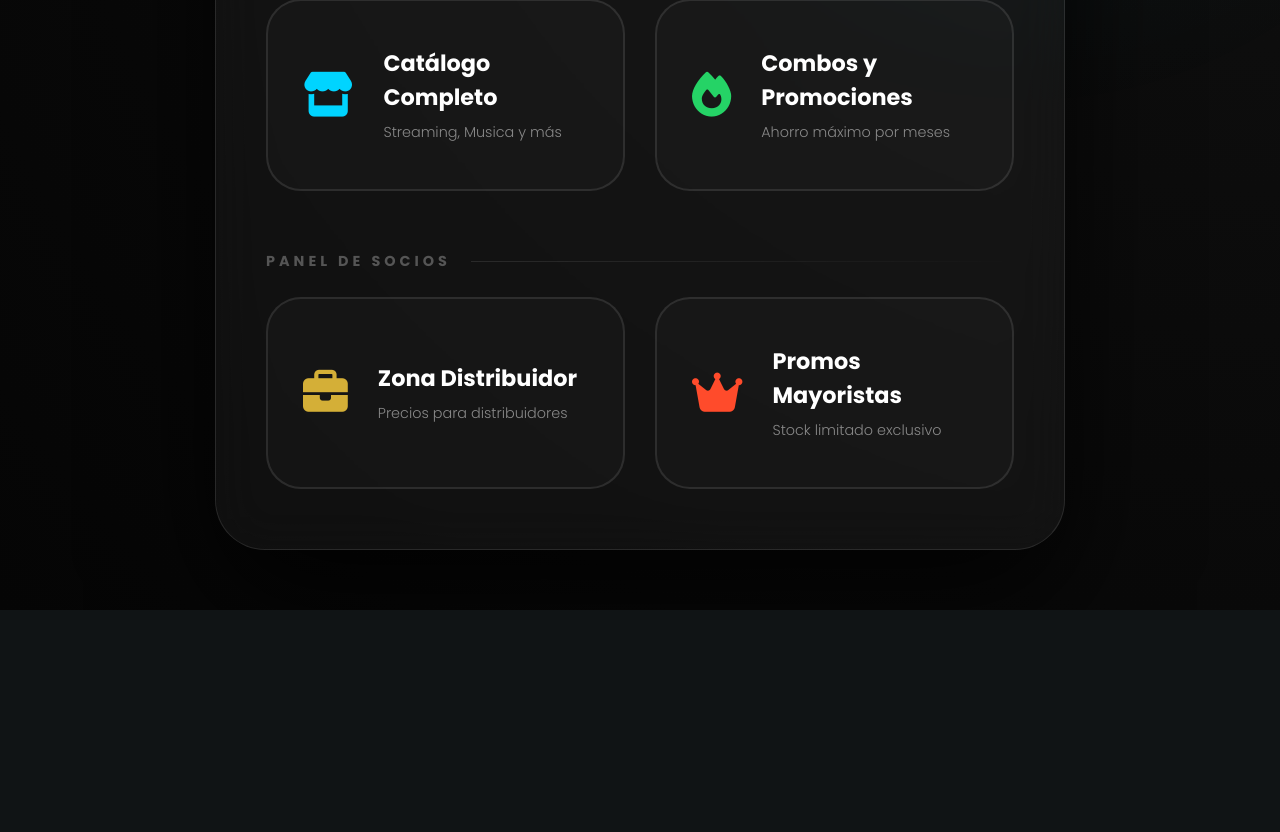
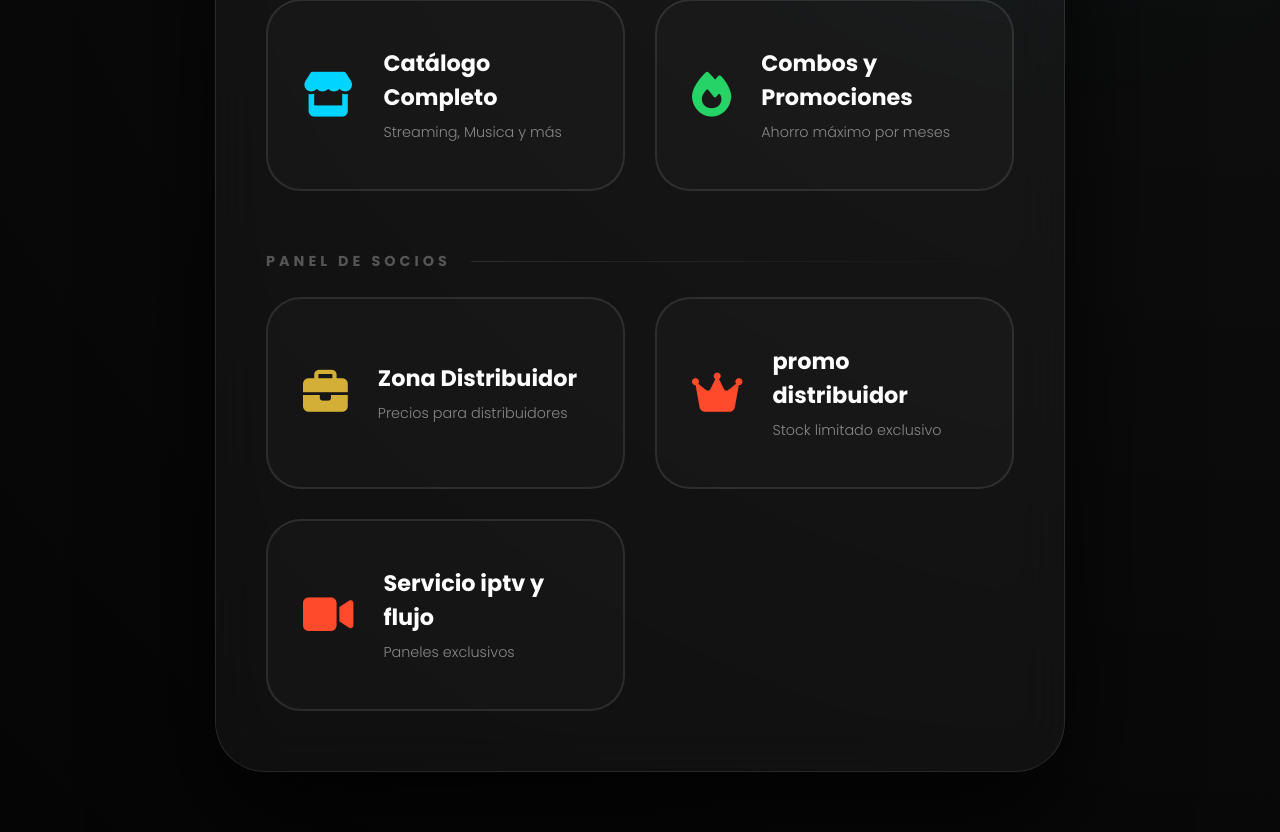
Before and after one commit to alexstoree-pe/tienda-alex, a Flask app: page / in a window 1280 px wide. Shown: the part 524-1356 px from the top of the page. Before the commit the page ends 1134 px from the top, so only its background shows below. Run offline with Flask 3, Linux system fonts and the light colour scheme.

Commit message:
Add files via upload

```diff
--- a/app/templates/clientes.html
+++ b/app/templates/clientes.html
@@ -17,7 +17,7 @@
 <!-- Botones de navegación superior -->
 <div class="container contenedor-navegacion-superior">
     <div class="grid-botones" data-aos="zoom-in">
-        <a href="{{ url_for('main.inicio') }}" class="btn-universal btn-home"><i class="fas fa-home"></i> INICIO</a>
+        <a href="{{ url_for('main.inicio') }}" class="btn-universal btn-home"><i class="fas fa-home"></i> Volver Atras</a>
         <a href="{{ url_for('clientes.promociones') }}" class="btn-universal btn-promo"><i class="fas fa-fire"></i> PROMOCIONES</a>
     </div>
 
--- a/app/templates/distribuidores.html
+++ b/app/templates/distribuidores.html
@@ -39,7 +39,7 @@
 
 <div class="container" style="padding-top: 0;">
     <div class="grid-botones" data-aos="zoom-in">
-        <a href="{{ url_for('main.inicio') }}" class="btn-universal" style="background:var(--glass); color:#fff; border:1px solid var(--glass-border);"><i class="fas fa-home" style="margin-right: 5px;"></i> INICIO</a>
+        <a href="{{ url_for('main.inicio') }}" class="btn-universal" style="background:var(--glass); color:#fff; border:1px solid var(--glass-border);"><i class="fas fa-home" style="margin-right: 5px;"></i> Volver Atras</a>
         <a href="{{ url_for('distribuidores.promos_vip') }}" class="btn-universal" style="background:var(--gold-gradient); color:#000;"><i class="fas fa-crown" style="margin-right: 5px;"></i> PROMOS VIP</a>
     </div>
     <div class="grid-botones" style="grid-template-columns: 1fr; margin-top: 8px;" data-aos="zoom-in">
--- a/app/templates/distribuidores_promos.html
+++ b/app/templates/distribuidores_promos.html
@@ -9,10 +9,8 @@
 
 <div class="container" style="padding-top: 0;">
     <div class="grid-botones" data-aos="zoom-in">
-        <a href="{{ url_for('main.inicio') }}" class="btn-universal" style="background:var(--glass); color:#fff; border:1px solid var(--glass-border);"><i class="fas fa-home" style="margin-right: 5px;"></i> INICIO</a>
-
-        <!-- CORRECCIÓN: Botón desactivado temporalmente con "#" para evitar el BuildError -->
-        <a href="{{ url_for('distribuidores.distribuidores') }}" class="btn-universal" style="background:var(--primary); color:#000;"><i class="fas fa-briefcase" style="margin-right: 5px;"></i> PANEL DISTRIBUIDOR</a>
+        <a href="{{ url_for('distribuidores.distribuidores') }}" class="btn-universal" style="background:var(--primary); color:#000;"><i class="fas fa-briefcase" style="margin-right: 5px;"></i> Volver Atras</a>
+        <a href="{{ url_for('main.inicio') }}" class="btn-universal" style="background:var(--glass); color:#fff; border:1px solid var(--glass-border);"><i class="fas fa-home" style="margin-right: 5px;"></i> INICIO DEL PANEL</a>
     </div>
 </div>
 
--- a/app/templates/index.html
+++ b/app/templates/index.html
@@ -217,17 +217,16 @@
     </div>
 
 <div class="buttons-grid">
-        <!-- CORREGIDO: URL de Clientes referenciando su Blueprint -->
-        <div onclick="solicitarAcceso('{{ url_for('clientes.catalogo') }}')" class="btn-access btn-clients">
+    <!-- Clientes (false) -->
+    <div onclick="solicitarAccesso('{{ url_for('clientes.catalogo') }}', false)" class="btn-access btn-clients">
         <i class="fa-solid fa-store"></i>
         <div class="btn-info">
             <strong>Catálogo Completo</strong>
             <span>Streaming, Musica y más</span>
         </div>
     </div>
-        <!-- Esta asume que promociones_clientes sigue definida globalmente en __init__.py -->
-        <!-- Si creas un blueprint para promos, tendrás que actualizarla igual que clientes -->
-        <div onclick="solicitarAcceso('{{ url_for('clientes.promociones') }}')" class="btn-access btn-promos-c">
+
+    <div onclick="solicitarAccesso('{{ url_for('clientes.promociones') }}', false)" class="btn-access btn-promos-c">
         <i class="fa-solid fa-fire"></i>
         <div class="btn-info">
             <strong>Combos y Promociones</strong>
@@ -242,26 +241,33 @@
 </div>
 
 <div class="buttons-grid">
-        <!-- CORREGIDO: URL de Distribuidores referenciando su Blueprint -->
-        <div onclick="solicitarAcceso('{{ url_for('distribuidores.distribuidores') }}')" class="btn-access btn-dist">
+    <!-- Mayoristas (true) -->
+    <div onclick="solicitarAccesso('{{ url_for('distribuidores.distribuidores') }}', true)" class="btn-access btn-dist">
         <i class="fa-solid fa-briefcase"></i>
         <div class="btn-info">
             <strong>Zona Distribuidor</strong>
             <span>Precios para distribuidores</span>
         </div>
     </div>
-        <!-- IMPORTANTE: Si aún no has definido la función "distribuidores_promos" en Python, esto dará error.
-             Si te da error, temporalmente quítale las llaves de Jinja a esta URL hasta que crees la ruta -->
-        <div onclick="solicitarAcceso('{{ url_for('distribuidores.promos_vip') }}')" class="btn-access btn-promos-d">
+
+    <div onclick="solicitarAccesso('{{ url_for('distribuidores.promos_vip') }}', true)" class="btn-access btn-promos-d"> <!-- Nota: aquí corregimos también -->
         <i class="fa-solid fa-crown"></i>
         <div class="btn-info">
-                <strong>Promos Mayoristas</strong>
+            <strong>promo distribuidor</strong>
             <span>Stock limitado exclusivo</span>
         </div>
+    </div>
+
+    <div onclick="solicitarAccesso('{{ url_for('distribuidores.servicio_iptv') }}', true)" class="btn-access btn-promos-d">
+        <i class="fa-solid fa-video"></i>
+        <div class="btn-info">
+            <strong>Servicio iptv y flujo</strong>
+            <span>Paneles exclusivos</span>
         </div>
     </div>
 </div>
 
+<!-- Modal -->
 <div id="modal-pass" class="modal-pass">
     <div class="modal-content" id="modal-box">
         <h2 id="modal-titulo">SEGURIDAD</h2>
@@ -273,14 +279,16 @@
 
 <script>
     let urlDestino = "";
+    let esRutaMayorista = false; // Nueva variable para rastrear el tipo de zona
 
-    function solicitarAcceso(url) {
+    function solicitarAccesso(url, esMayorista) { // <-- Cambiamos la función para recibir una pista clara
         urlDestino = url;
+        esRutaMayorista = esMayorista; // Guardamos si es mayorista o no de forma directa
+
         const modal = document.getElementById('modal-pass');
         const titulo = document.getElementById('modal-titulo');
 
-        // Verifica si la palabra "distribuidores" está en la URL generada por Flask
-        if (url.includes('distribuidores')) {
+        if (esRutaMayorista) {
             titulo.style.color = "#d4af37";
             titulo.innerText = "PANEL MAYORISTA";
         } else {
@@ -303,7 +311,6 @@
         const CLAVE_CLIENTES = "1122";
         const CLAVE_DISTRIBUIDORES = "dis";
 
-        let esRutaMayorista = urlDestino.includes('distribuidores');
         let claveCorrecta = esRutaMayorista ? CLAVE_DISTRIBUIDORES : CLAVE_CLIENTES;
 
         if (pass === claveCorrecta) {
--- a/app/templates/iptv.html
+++ b/app/templates/iptv.html
@@ -32,8 +32,8 @@
 
 <div class="container" style="padding-top: 0;">
     <div class="grid-botones" data-aos="zoom-in">
-        <a href="{{ url_for('main.inicio') }}" class="btn-universal" style="background:var(--glass); color:#fff; border:1px solid var(--glass-border);"><i class="fas fa-home" style="margin-right: 5px;"></i> INICIO</a>
         <a href="{{ url_for('distribuidores.distribuidores') }}" onclick="window.history.back()" class="btn-universal" style="background:rgba(255,255,255,0.1); color:#fff;"><i class="fas fa-arrow-left" style="margin-right: 5px;"></i> VOLVER ATRÁS</a>
+        <a href="{{ url_for('main.inicio') }}" class="btn-universal" style="background:var(--glass); color:#fff; border:1px solid var(--glass-border);"><i class="fas fa-home" style="margin-right: 5px;"></i> INICIO DEL PANEL</a>
     </div>
 </div>
 
--- a/app/templates/promociones_clientes.html
+++ b/app/templates/promociones_clientes.html
@@ -9,8 +9,8 @@
 
 <div class="container" style="padding-top: 0;">
     <div class="grid-botones" data-aos="zoom-in">
-        <a href="{{ url_for('main.inicio') }}" class="btn-universal" style="background:var(--glass); color:#fff; border:1px solid var(--glass-border);"><i class="fas fa-home" style="margin-right: 5px;"></i> INICIO</a>
-        <a href="{{ url_for('clientes.catalogo') }}" class="btn-universal" style="background:var(--primary); color:#000;"><i class="fas fa-store" style="margin-right: 5px;"></i> VER CATÁLOGO NORMAL</a>
+        <a href="{{ url_for('clientes.catalogo') }}" class="btn-universal" style="background:var(--primary); color:#000;"><i class="fas fa-store" style="margin-right: 5px;"></i> Volver Atras</a>
+        <a href="{{ url_for('main.inicio') }}" class="btn-universal" style="background:var(--glass); color:#fff; border:1px solid var(--glass-border);"><i class="fas fa-home" style="margin-right: 5px;"></i> INICIO DEL PANEL</a>
     </div>
 </div>
 
```
Lines whose indentation alone changed are shown as unchanged.
